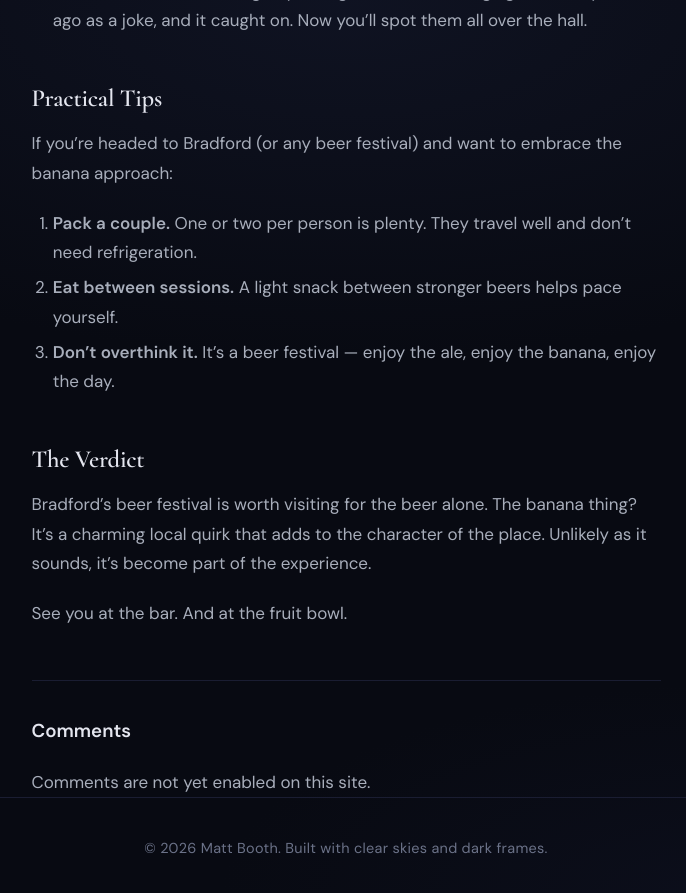
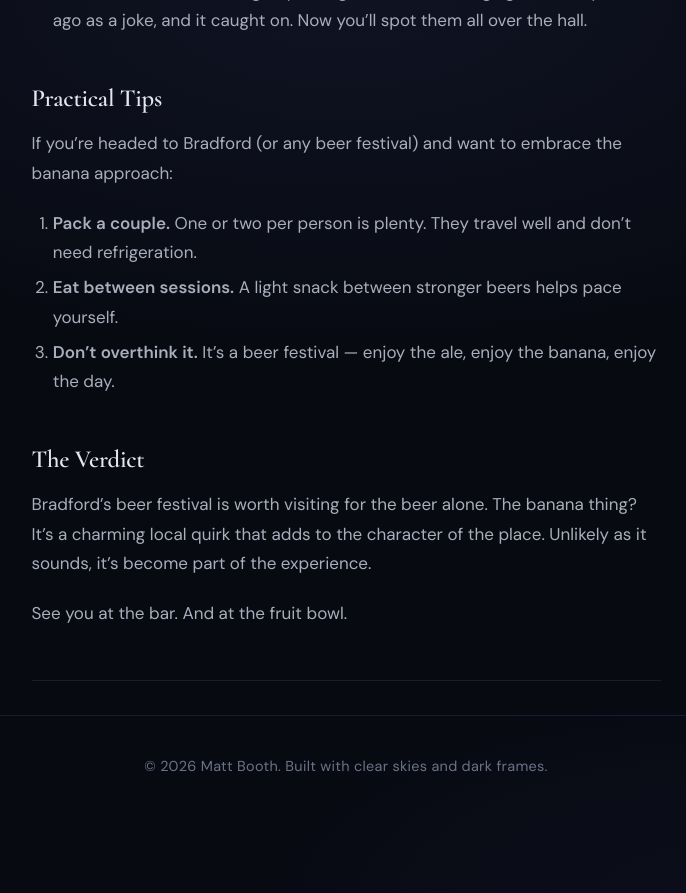
Before and after one commit to m0nkmaster/matt-booth, a Jekyll site: the page built from _posts/2026-02-28-bananas-and-bradford-beer-festival.md, in a window 1280 px wide and 900 px high, scrolled down 1050 px. Shown: the top 893 px of the window, without its empty margins (294-980 px from the left). Built offline with Jekyll 4.4.1, drawn with Linux system fonts in a browser that asks for light colours; after the commit the page ends 1867 px from its top, so only the background shows below that.

Commit message:
Hide comments section when Cusdis is not configured
Co-authored-by: Rob MacDonald <m0nkmaster@users.noreply.github.com>

```diff
--- a/_layouts/post.html
+++ b/_layouts/post.html
@@ -13,9 +13,9 @@ layout: default
 
   <hr class="divider">
 
+  {% if site.cusdis.app_id and site.cusdis.app_id != "" %}
   <section class="comments">
     <h2>Comments</h2>
-    {% if site.cusdis.app_id and site.cusdis.app_id != "" %}
     <div id="cusdis_thread"
       data-host="https://cusdis.com"
       data-app-id="{{ site.cusdis.app_id }}"
@@ -25,11 +25,9 @@ layout: default
       data-theme="dark">
     </div>
     <script async defer src="https://cusdis.com/js/cusdis.es.js"></script>
-    {% else %}
-    <p>Comments are not yet enabled on this site.</p>
-    {% endif %}
     <noscript>
       <p>Enable JavaScript to view comments.</p>
     </noscript>
   </section>
+  {% endif %}
 </article>
```
